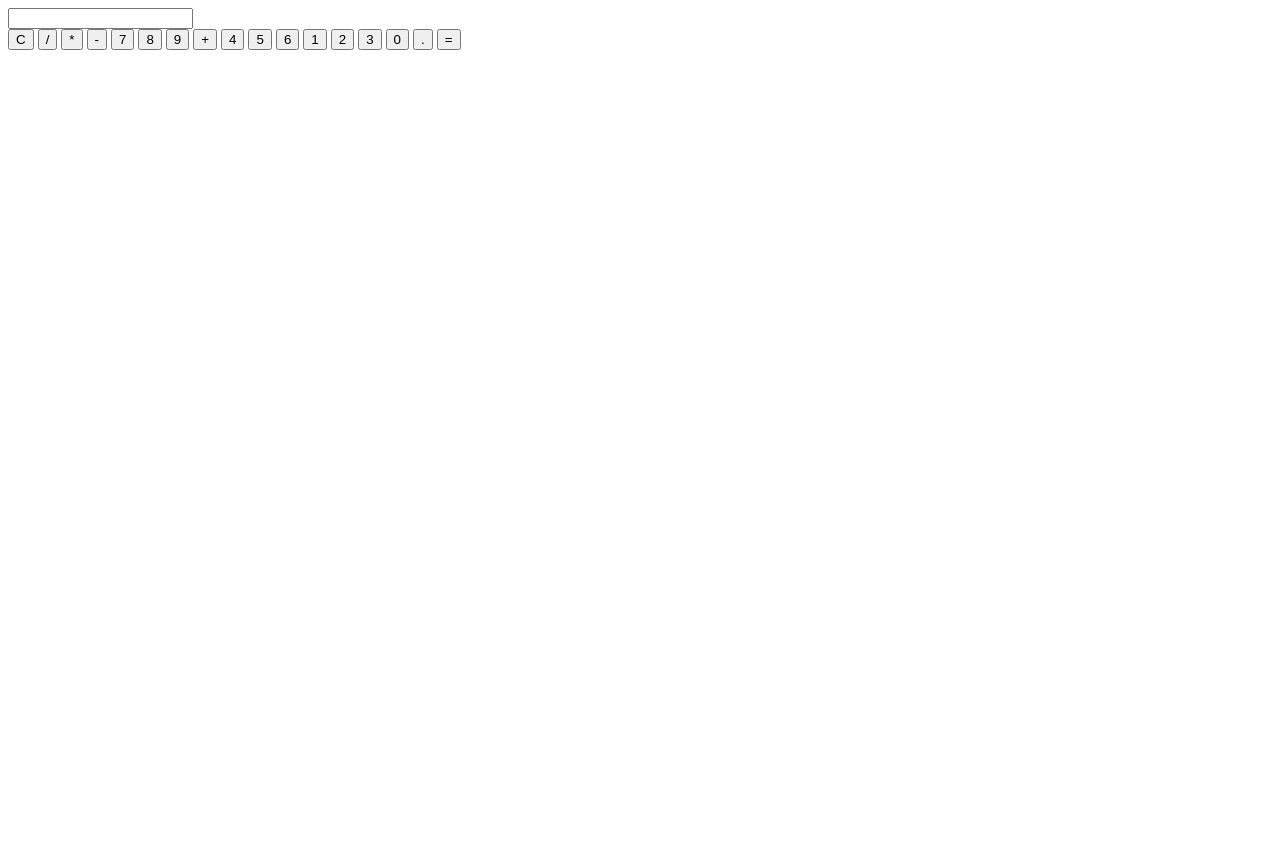
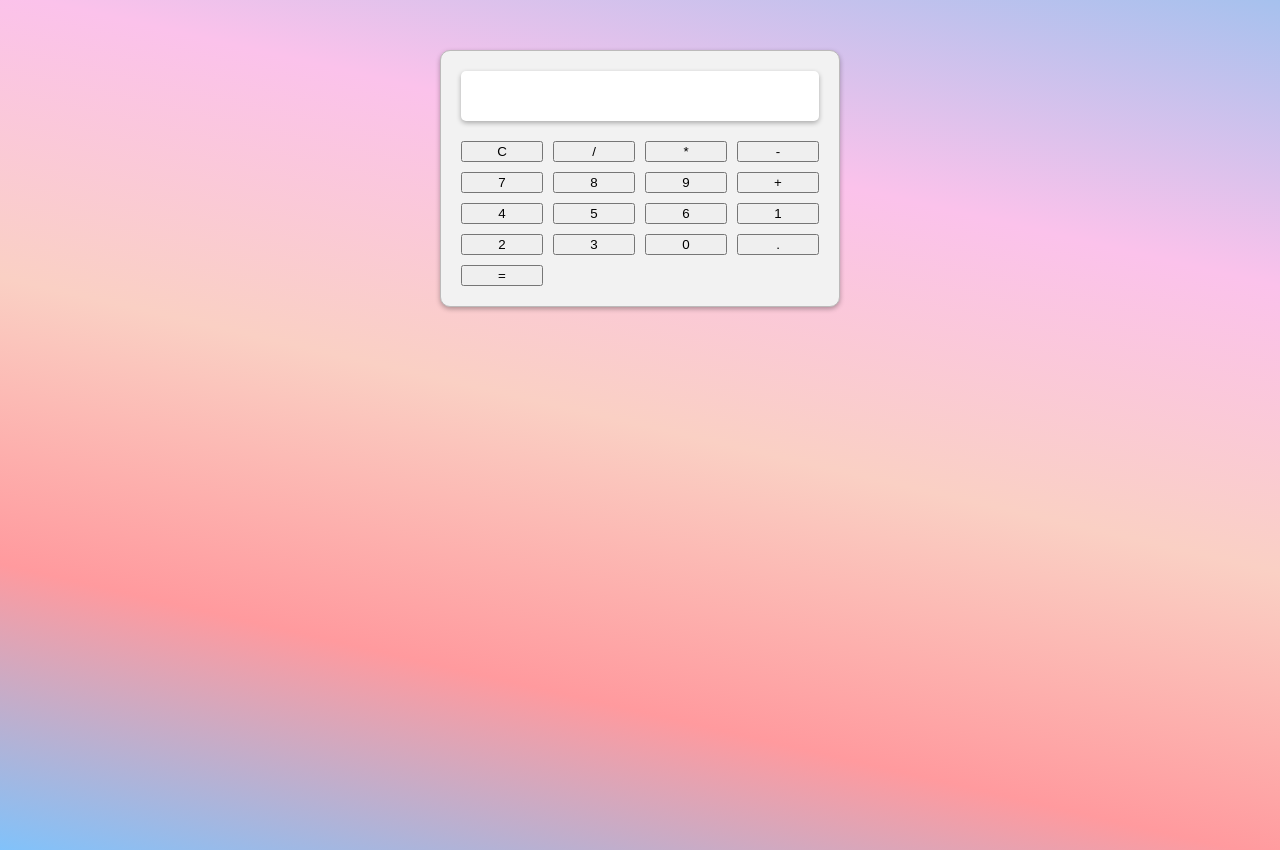
Before and after one commit to ALAMIN761740/Basic-Calculator, a plain HTML site: page index.html in a window 1280 px wide. Before the commit the page ends 800 px from the top, so only its background shows below. Drawn offline with Linux system fonts and the light colour scheme.

Commit message:
style.css working

```diff
--- /dev/null
+++ b/css/style.css
@@ -0,0 +1,47 @@
+*{
+    box-sizing: border-box;
+    margin: 0;
+
+}
+.calculator-background {
+    min-height: 100vh;
+
+
+    background: linear-gradient(
+        13deg,
+        #81c2fa,
+        #ff9a9e,
+        #fad0c4,
+        #fbc2eb,
+        #a6c1ee
+    );
+}
+
+.calculator {
+    background-color: #f2f2f2;
+    padding: 20px;
+    border-radius: 10px;
+    max-width: 400px;
+    margin: 50px auto;
+    border: solid 1px #bcbaba;
+    box-shadow: 0px 2px 5px rgba(0, 0, 0, 0.3);
+}
+
+#result-display{
+    width: 100%;
+    height: 50px;
+    margin-bottom: 20px;
+    padding: 10px;
+    font-size: 24px;
+    text-align: right;
+    border: none;
+    box-shadow: 0px 2px 5px rgba(0, 0, 0, 0.3);
+    border-radius: 5px;
+    background-color: #fff;
+}
+
+.buttons {
+    display: grid;
+    grid-template-columns: repeat(4, 1fr);
+    gap: 10px;
+}
--- a/index.html
+++ b/index.html
@@ -4,8 +4,9 @@
     <meta charset="UTF-8">
     <meta name="viewport" content="width=device-width, initial-scale=1.0">
     <title>Basic Calculator</title>
+    <link rel="stylesheet" href="css/style.css">
 </head>
-<body>
+<body class="calculator-background">
     <div class="calculator">
         <input type="text" id="result-display" readonly>
         <div class="buttons">
```
